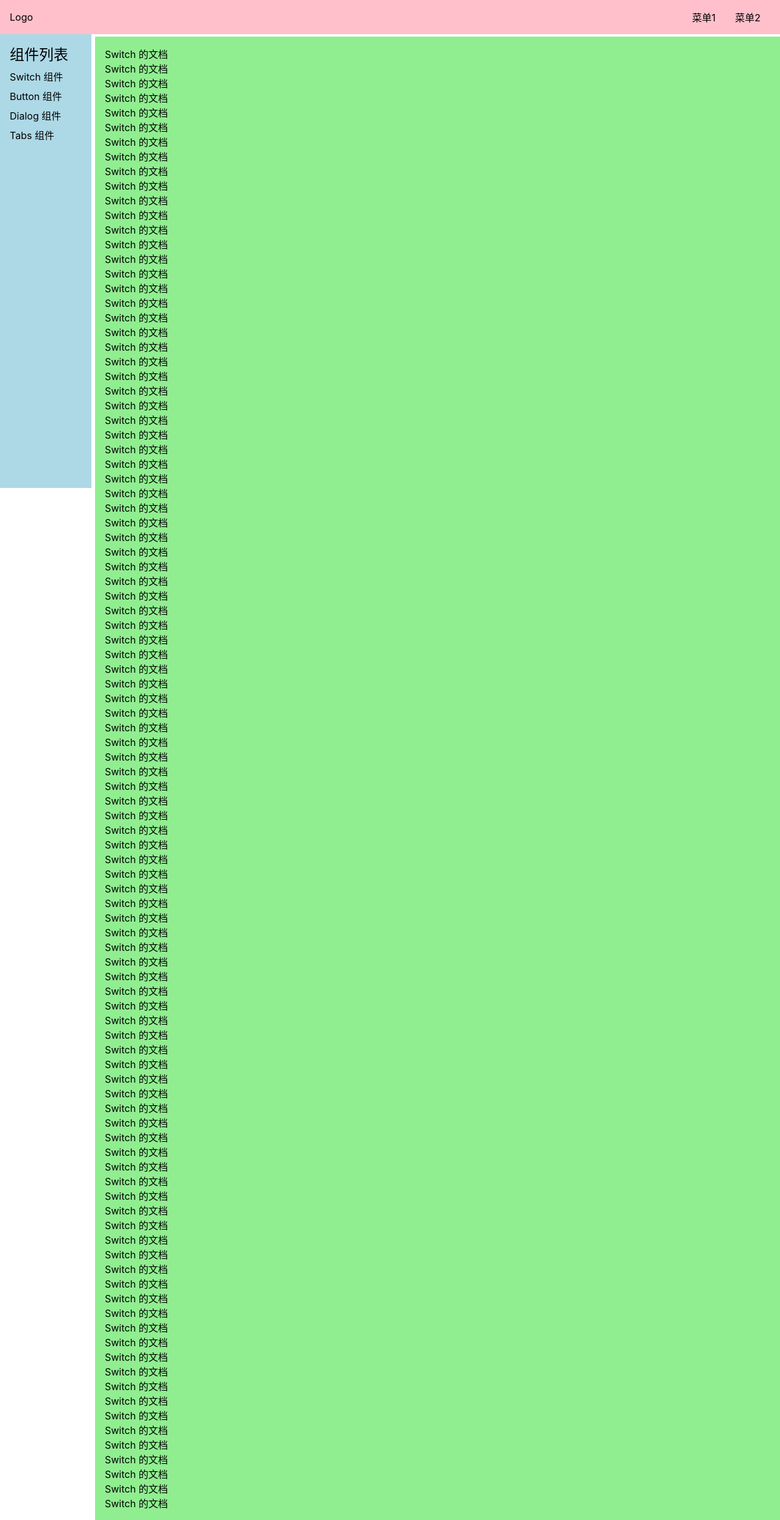
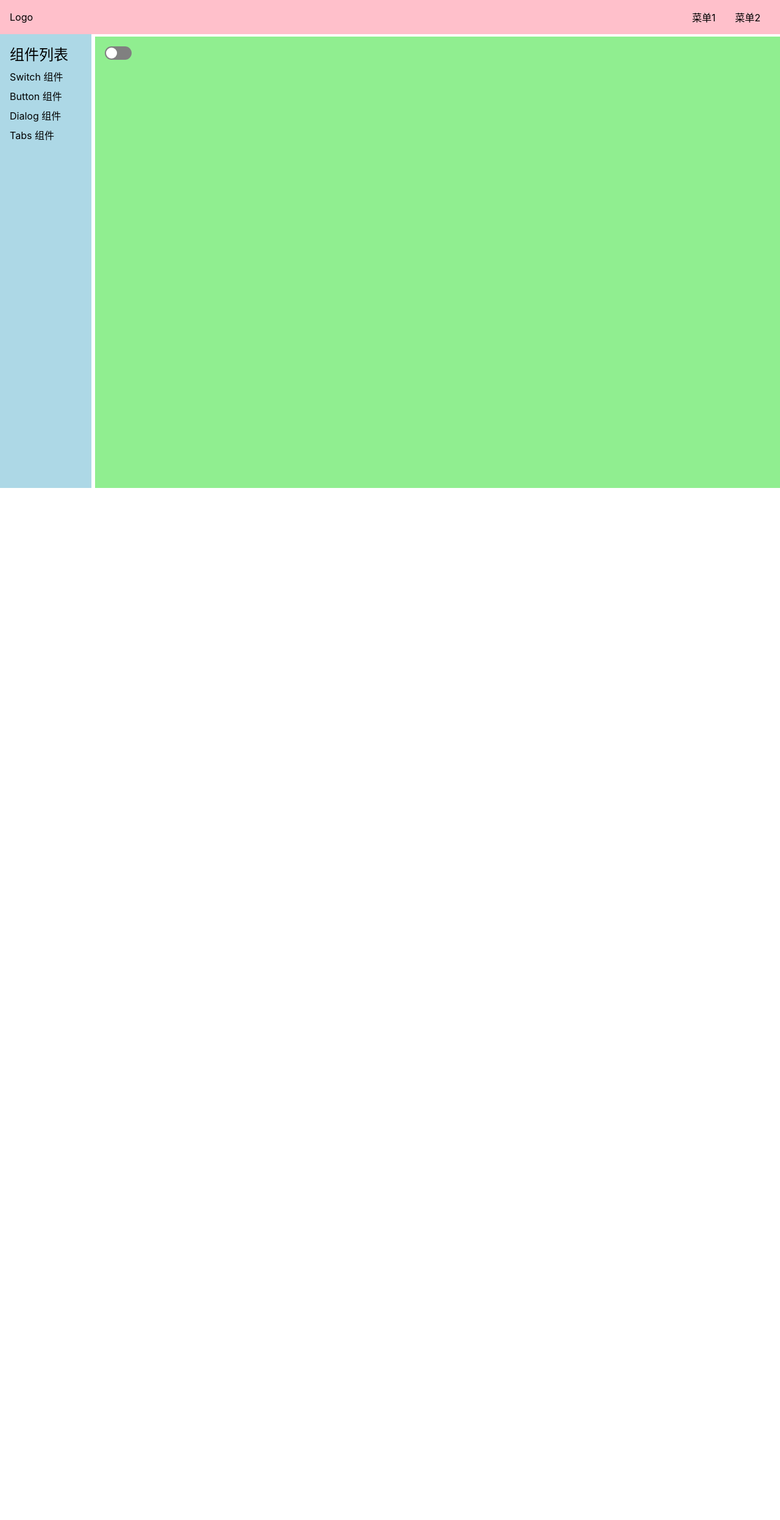
Before and after one commit to JFrank2019/y-vue3-ui, a Vue app: page /#/doc/switch in a window 1280 px wide. Shown: the whole page at 61% size. After the commit the page ends 800 px from the top, so only its background shows below. Built offline with nearby package versions, Linux system fonts and the light colour scheme; the HTML template or start-up script is replaced by a standard one.

Commit message:
开关按钮组件动画完成

```diff
--- a/src/components/SwitchDemo.vue
+++ b/src/components/SwitchDemo.vue
@@ -1,104 +1,11 @@
 <template>
   <div>
-    <p>Switch 的文档</p>
-    <p>Switch 的文档</p>
-    <p>Switch 的文档</p>
-    <p>Switch 的文档</p>
-    <p>Switch 的文档</p>
-    <p>Switch 的文档</p>
-    <p>Switch 的文档</p>
-    <p>Switch 的文档</p>
-    <p>Switch 的文档</p>
-    <p>Switch 的文档</p>
-    <p>Switch 的文档</p>
-    <p>Switch 的文档</p>
-    <p>Switch 的文档</p>
-    <p>Switch 的文档</p>
-    <p>Switch 的文档</p>
-    <p>Switch 的文档</p>
-    <p>Switch 的文档</p>
-    <p>Switch 的文档</p>
-    <p>Switch 的文档</p>
-    <p>Switch 的文档</p>
-    <p>Switch 的文档</p>
-    <p>Switch 的文档</p>
-    <p>Switch 的文档</p>
-    <p>Switch 的文档</p>
-    <p>Switch 的文档</p>
-    <p>Switch 的文档</p>
-    <p>Switch 的文档</p>
-    <p>Switch 的文档</p>
-    <p>Switch 的文档</p>
-    <p>Switch 的文档</p>
-    <p>Switch 的文档</p>
-    <p>Switch 的文档</p>
-    <p>Switch 的文档</p>
-    <p>Switch 的文档</p>
-    <p>Switch 的文档</p>
-    <p>Switch 的文档</p>
-    <p>Switch 的文档</p>
-    <p>Switch 的文档</p>
-    <p>Switch 的文档</p>
-    <p>Switch 的文档</p>
-    <p>Switch 的文档</p>
-    <p>Switch 的文档</p>
-    <p>Switch 的文档</p>
-    <p>Switch 的文档</p>
-    <p>Switch 的文档</p>
-    <p>Switch 的文档</p>
-    <p>Switch 的文档</p>
-    <p>Switch 的文档</p>
-    <p>Switch 的文档</p>
-    <p>Switch 的文档</p>
-    <p>Switch 的文档</p>
-    <p>Switch 的文档</p>
-    <p>Switch 的文档</p>
-    <p>Switch 的文档</p>
-    <p>Switch 的文档</p>
-    <p>Switch 的文档</p>
-    <p>Switch 的文档</p>
-    <p>Switch 的文档</p>
-    <p>Switch 的文档</p>
-    <p>Switch 的文档</p>
-    <p>Switch 的文档</p>
-    <p>Switch 的文档</p>
-    <p>Switch 的文档</p>
-    <p>Switch 的文档</p>
-    <p>Switch 的文档</p>
-    <p>Switch 的文档</p>
-    <p>Switch 的文档</p>
-    <p>Switch 的文档</p>
-    <p>Switch 的文档</p>
-    <p>Switch 的文档</p>
-    <p>Switch 的文档</p>
-    <p>Switch 的文档</p>
-    <p>Switch 的文档</p>
-    <p>Switch 的文档</p>
-    <p>Switch 的文档</p>
-    <p>Switch 的文档</p>
-    <p>Switch 的文档</p>
-    <p>Switch 的文档</p>
-    <p>Switch 的文档</p>
-    <p>Switch 的文档</p>
-    <p>Switch 的文档</p>
-    <p>Switch 的文档</p>
-    <p>Switch 的文档</p>
-    <p>Switch 的文档</p>
-    <p>Switch 的文档</p>
-    <p>Switch 的文档</p>
-    <p>Switch 的文档</p>
-    <p>Switch 的文档</p>
-    <p>Switch 的文档</p>
-    <p>Switch 的文档</p>
-    <p>Switch 的文档</p>
-    <p>Switch 的文档</p>
-    <p>Switch 的文档</p>
-    <p>Switch 的文档</p>
-    <p>Switch 的文档</p>
-    <p>Switch 的文档</p>
-    <p>Switch 的文档</p>
-    <p>Switch 的文档</p>
-    <p>Switch 的文档</p>
-    <p>Switch 的文档</p>
+    <Switch />
   </div>
 </template>
+<script lang="ts">
+import Switch from '../lib/Switch.vue'
+export default {
+  components: { Switch }
+}
+</script>
--- /dev/null
+++ b/src/lib/Switch.vue
@@ -0,0 +1,49 @@
+<template>
+  <button :class="{ checked: checked }" @click="toggle"><span></span></button>
+</template>
+
+<script lang="ts">
+import { ref } from 'vue'
+
+export default {
+  setup() {
+    const checked = ref(false)
+    const toggle = () => {
+      checked.value = !checked.value
+    }
+    return { checked, toggle }
+  }
+}
+</script>
+
+<style lang="scss" scoped>
+$h: 22px;
+$h2: $h - 4px;
+button {
+  height: $h;
+  width: $h * 2;
+  border: none;
+  background: grey;
+  border-radius: $h / 2;
+  position: relative;
+  &:focus {
+    outline: none;
+  }
+  span {
+    position: absolute;
+    top: 2px;
+    left: 2px;
+    height: $h2;
+    width: $h2;
+    background: white;
+    border-radius: $h / 2;
+    transition: left 0.25s;
+  }
+  &.checked {
+    background: blue;
+    > span {
+      left: calc(100% - #{$h2} - 2px);
+    }
+  }
+}
+</style>
```
